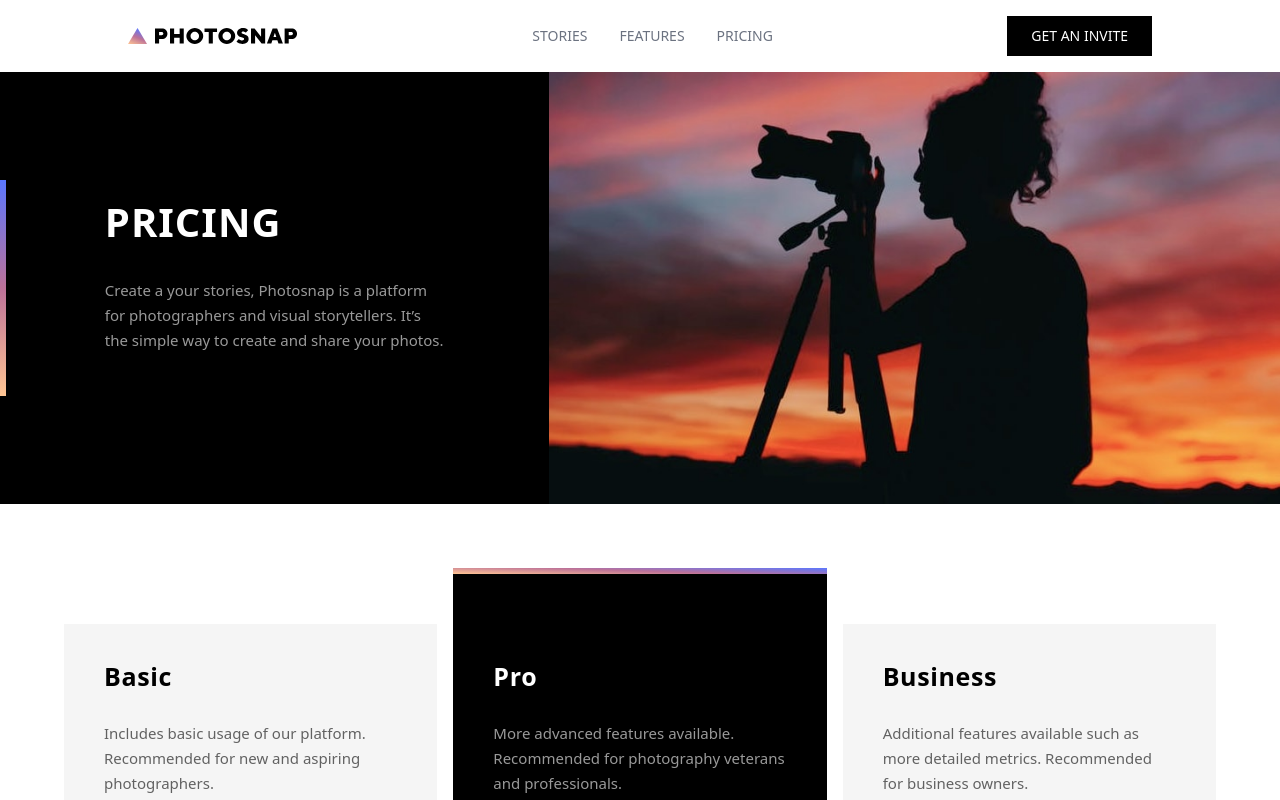
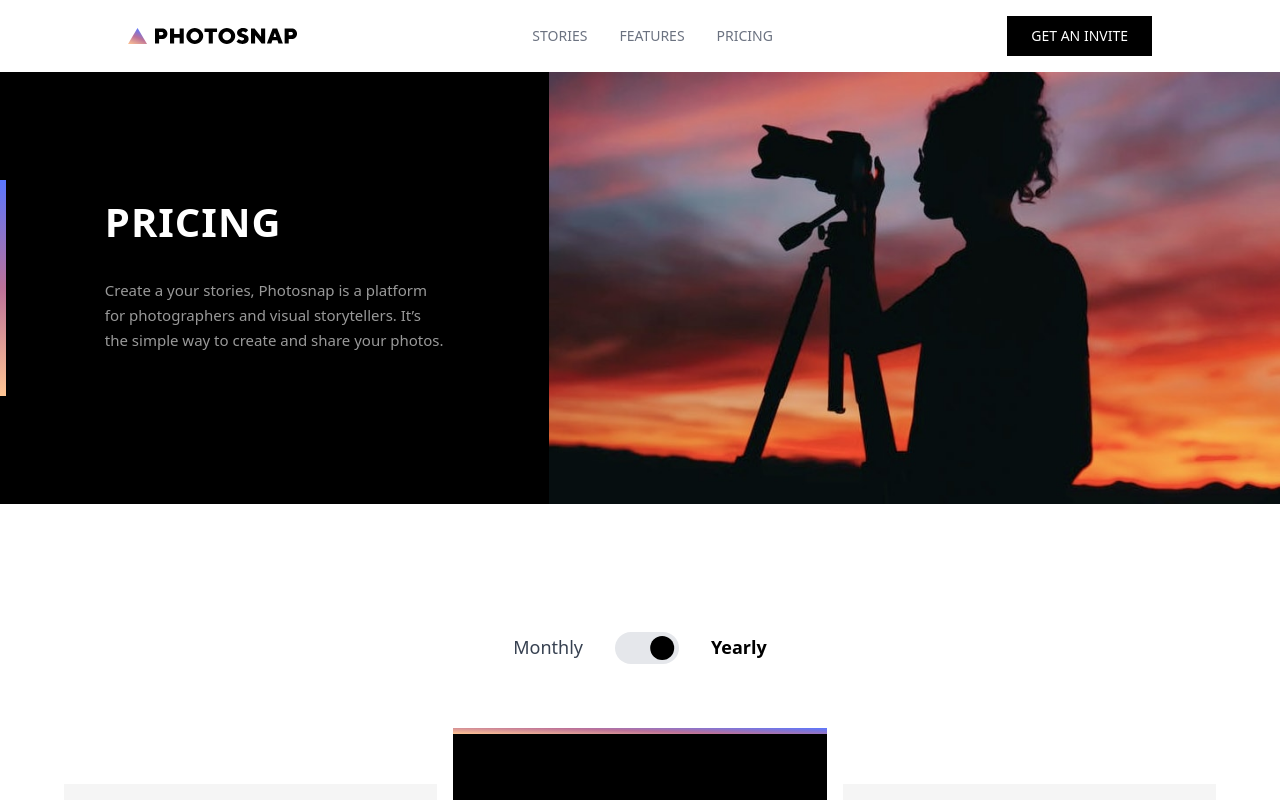
Before and after one commit to devbyray/photosnap-website, a Nuxt app: page /pricing in a window 1280 px wide. Shown: the top 800 px of the page. Built offline with nearby package versions, Linux system fonts and the light colour scheme.

Commit message:
Added price switcher

```diff
--- a/components/Pricing/Columns.vue
+++ b/components/Pricing/Columns.vue
@@ -3,31 +3,64 @@ const prices = [
 	{
 		title: 'Basic',
 		price: '19.00',
+		yearlyPrice: '19.00',
+		monthlyPrice: '29.00',
 		description: 'Includes basic usage of our platform. Recommended for new and aspiring photographers.',
 		dark: false
 	},
 	{
 		title: 'Pro',
 		price: '39.00',
+		yearlyPrice: '39.00',
+		monthlyPrice: '49.00',
 		description: 'More advanced features available. Recommended for photography veterans and professionals.',
 		dark: true
 	},
 	{
 		title: 'Business',
 		price: '99.00',
+		yearlyPrice: '99.00',
+		monthlyPrice: '109.00',
 		description: 'Additional features available such as more detailed metrics. Recommended for business owners.',
 		dark: false
 	}
 ]
+const monthlyScheme = ref(false)
+const toggleScheme = () => {
+	monthlyScheme.value = !monthlyScheme.value
+}
 </script>
 
 <template>
 	<div class="bg-white dark:bg-gray-400 py-16 px-4">
+		<div class="mx-auto py-16">
+			<div class="flex justify-center items-center gap-6">
+				<span @click="toggleScheme" class="text-[18px]" :class="{ 'text-black font-semibold': monthlyScheme, 'text-gray-700': !monthlyScheme }"
+					>Monthly</span
+				>
+				<div>
+					<label
+						for="paymentScheme"
+						class="relative cursor-pointer block w-[64px] bg-gray-200 dark:bg-gray-500 p-1 rounded-full mx-2"
+					>
+						<input v-model="monthlyScheme" id="paymentScheme" type="checkbox" class="hidden" />
+						<div
+							class="bg-black rounded-full w-[24px] h-[24px] transition ease-in-out delay-50"
+							:class="{ 'translate-x-[130%]': !monthlyScheme }"
+						></div>
+					</label>
+				</div>
+				<span @click="toggleScheme" class="text-[18px]" :class="{ 'text-black font-semibold': !monthlyScheme, 'text-gray-700': monthlyScheme }"
+					>Yearly</span
+				>
+			</div>
+		</div>
+
 		<div class="grid gap-4 mx-auto max-w-3xl lg:max-w-6xl lg:grid-cols-3">
 			<template v-for="price in prices">
 				<PricingCard
 					:title="price.title"
-					:price="price.price"
+					:price="monthlyScheme ? price.monthlyPrice : price.yearlyPrice"
 					:description="price.description"
 					:dark="price.dark"
 				/>
```
